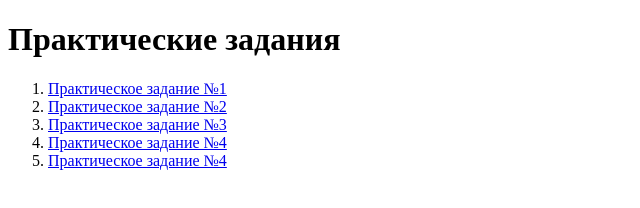
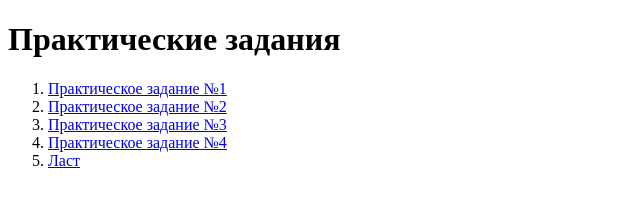
Before and after one commit to Suyanni/Practice, a plain HTML site: page index.html in a window 1280 px wide. Shown: the whole page, without its empty margins (0-640 px from the left). Drawn offline with Linux system fonts and the light colour scheme.

Commit message:
Add files via upload

```diff
--- a/index.html
+++ b/index.html
@@ -13,7 +13,7 @@
     <li><a href="task2/task2.html">Практическое задание №2</a></li>
     <li><a href="task3/task3.html">Практическое задание №3</a></li>
     <li><a href="task4/task4.html">Практическое задание №4</a></li>
-    <li><a href="Project/index.html">Практическое задание №4</a></li>
+    <li><a href="Project/index.html">Ласт</a></li>
     <!--
     <li><a href="">Практическое задание №5</a></li>
     -->
```
